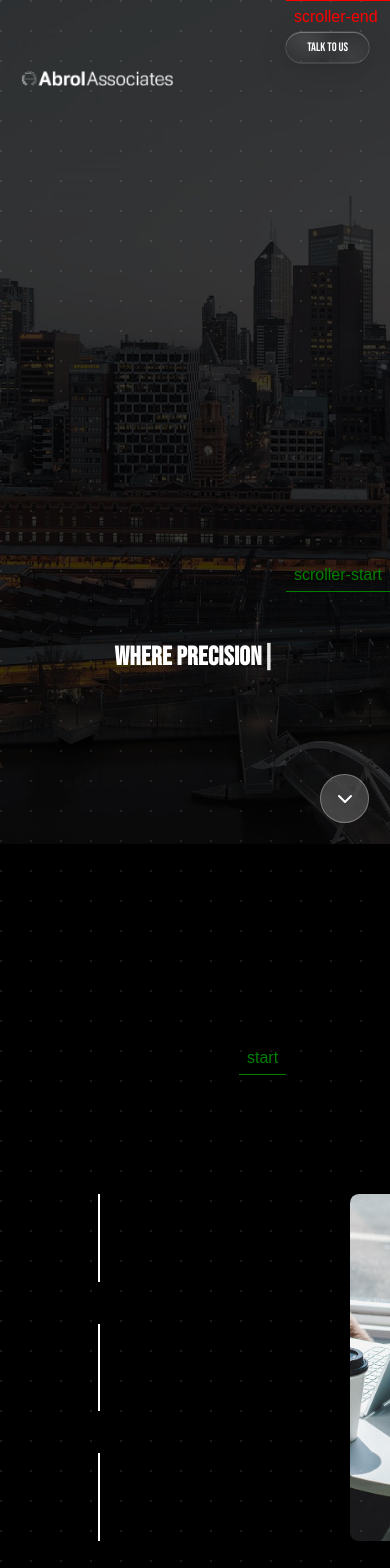
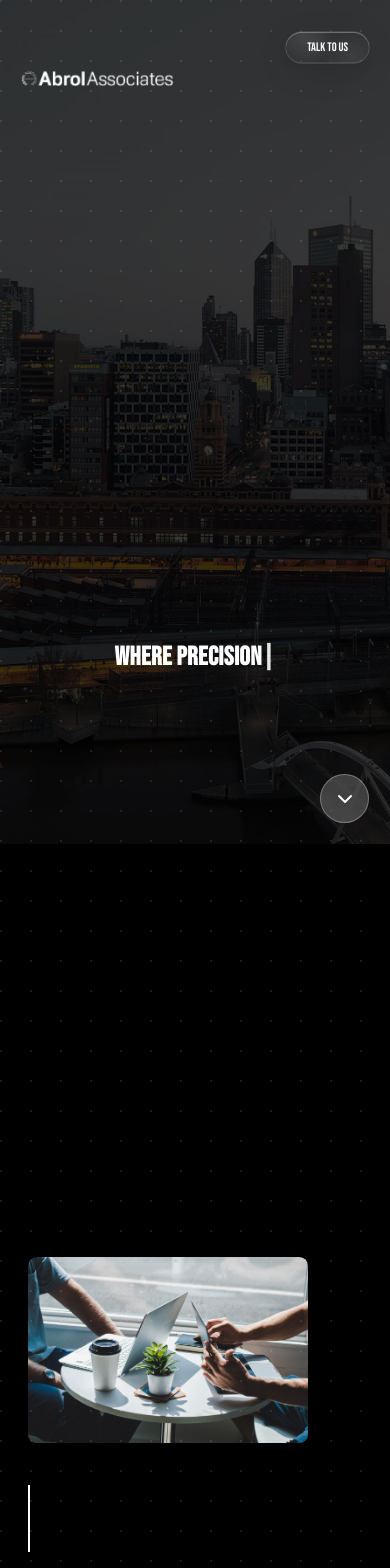
Before and after one commit to KrisD23/abrol, a Next.js app: page / in a window 390 px wide. Shown: the top 1568 px of the page. Built offline with nearby package versions, Linux system fonts and the light colour scheme.

Commit message:
Modified: WhatMakesUsDifferent Fully responsive

```diff
--- a/src/components/homepage/WhatMakesUsDifferent.tsx
+++ b/src/components/homepage/WhatMakesUsDifferent.tsx
@@ -52,7 +52,6 @@ const WhatMakesUsDifferent = () => {
           trigger: sectionRef.current,
           start: "30% 70%",
           toggleActions: "play none none reset",
-          markers: true,
         },
       });
     }, sectionRef);
@@ -61,22 +60,22 @@ const WhatMakesUsDifferent = () => {
   }, []);
 
   return (
-    <section ref={sectionRef} className="px-28 pt-28 pb-20">
+    <section ref={sectionRef} className="px-8 sm:px-18 lg:px-28 pt-28 pb-20">
       {/* HEADING */}
       <div className="flex flex-col gap-4">
-        <div className="h-20 overflow-hidden">
+        <div className="lg:h-20 overflow-hidden">
           <h1 className="wmud-heading text-6xl font-semibold">
             What Makes Us Different
           </h1>
         </div>
 
         {/* CONTENT */}
-        <div className="h-10 overflow-hidden">
+        <div className="lg:h-10 overflow-hidden">
           <p className="wmud-content text-xl text-gray-300">
             More than accounting. A network designed to grow your business.
           </p>
         </div>
-        <div className="h-14 overflow-hidden">
+        <div className="sm:h-14 overflow-hidden">
           <p className="wmud-content text-gray-300 max-w-2xl">
             We support business owners who want more than compliance. You gain
             clarity, confidence and the right connections to move forward.
@@ -86,11 +85,23 @@ const WhatMakesUsDifferent = () => {
 
       {/* GRID */}
       <div className="grid grid-cols-12 gap-12 mt-20">
-        <div className="col-span-6 flex flex-col gap-12">
+        {/* IMAGE FIRST on small screens, SECOND on xl and above */}
+        <div className="col-span-12 lg:col-span-6 flex justify-start lg:justify-end order-1 lg:order-2">
+          <Image
+            src={"/WhatMakesUsDifferent.jpg"}
+            width={400}
+            height={330}
+            alt="What Makes Us Different"
+            className="object-cover rounded-lg w-80 sm:w-full xs:max-w-sm sm:max-w-md"
+          />
+        </div>
+
+        {/* POINTS SECOND on small screens, FIRST on xl and above */}
+        <div className="col-span-12 lg:col-span-6 flex flex-col gap-12 order-2 lg:order-1">
           {/* POINT 1 */}
-          <div className=" flex gap-4">
+          <div className="flex gap-4">
             <div className="border h-full border-white" />
-            <div className="w-2xl overflow-hidden">
+            <div className="max-w-2xl w-sm sm:w-2xl overflow-hidden">
               <div className="wmud-point">
                 <h1 className="text-xl font-semibold">Trusted Advice</h1>
                 <p className="text-gray-300">
@@ -101,9 +112,9 @@ const WhatMakesUsDifferent = () => {
           </div>
 
           {/* POINT 2 */}
-          <div className=" flex gap-4">
+          <div className="flex gap-4">
             <div className="border h-full border-white" />
-            <div className="w-2xl overflow-hidden">
+            <div className="max-w-2xl w-sm sm:w-2xl overflow-hidden">
               <div className="wmud-point">
                 <h1 className="text-xl font-semibold">Connected Expertise</h1>
                 <p className="text-gray-300">
@@ -115,9 +126,9 @@ const WhatMakesUsDifferent = () => {
           </div>
 
           {/* POINT 3 */}
-          <div className=" flex gap-4">
+          <div className="flex gap-4">
             <div className="border h-full border-white" />
-            <div className="w-2xl overflow-hidden">
+            <div className="max-w-2xl w-sm sm:w-2xl overflow-hidden">
               <div className="wmud-point">
                 <h1 className="text-xl font-semibold">Long Term Focus</h1>
                 <p className="text-gray-300">
@@ -128,17 +139,6 @@ const WhatMakesUsDifferent = () => {
             </div>
           </div>
         </div>
-
-        {/* IMAGE */}
-        <div className="col-span-6 flex justify-end">
-          <Image
-            src={"/WhatMakesUsDifferent.jpg"}
-            width={500}
-            height={330}
-            alt="What Makes Us Different"
-            className="object-cover rounded-lg"
-          />
-        </div>
       </div>
     </section>
   );
```
